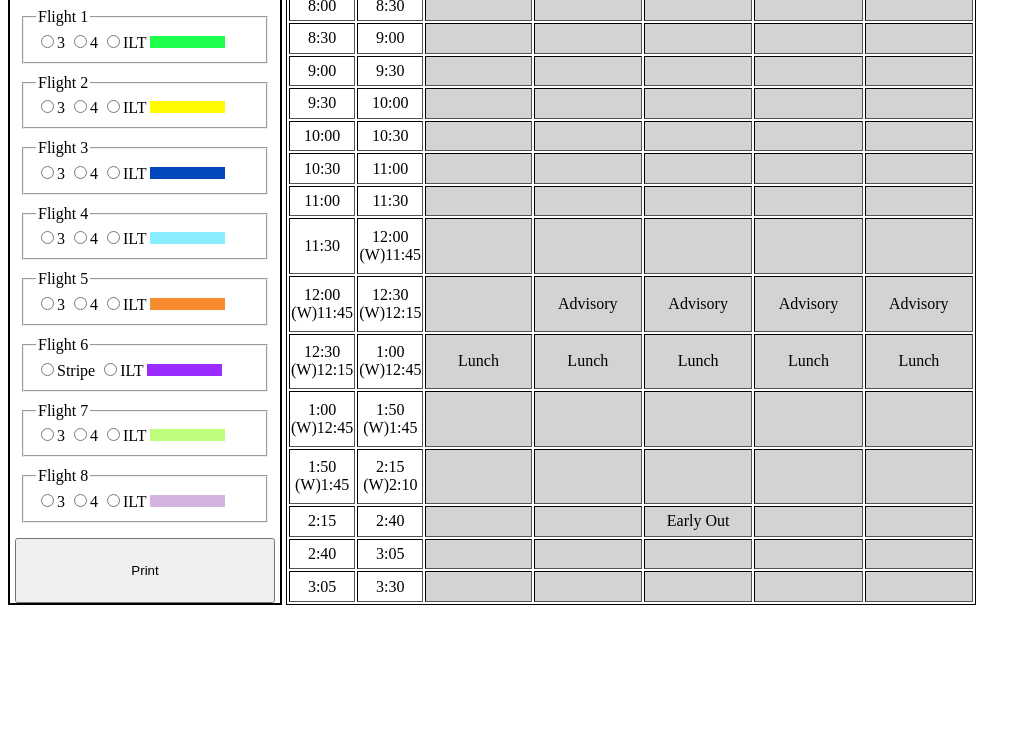
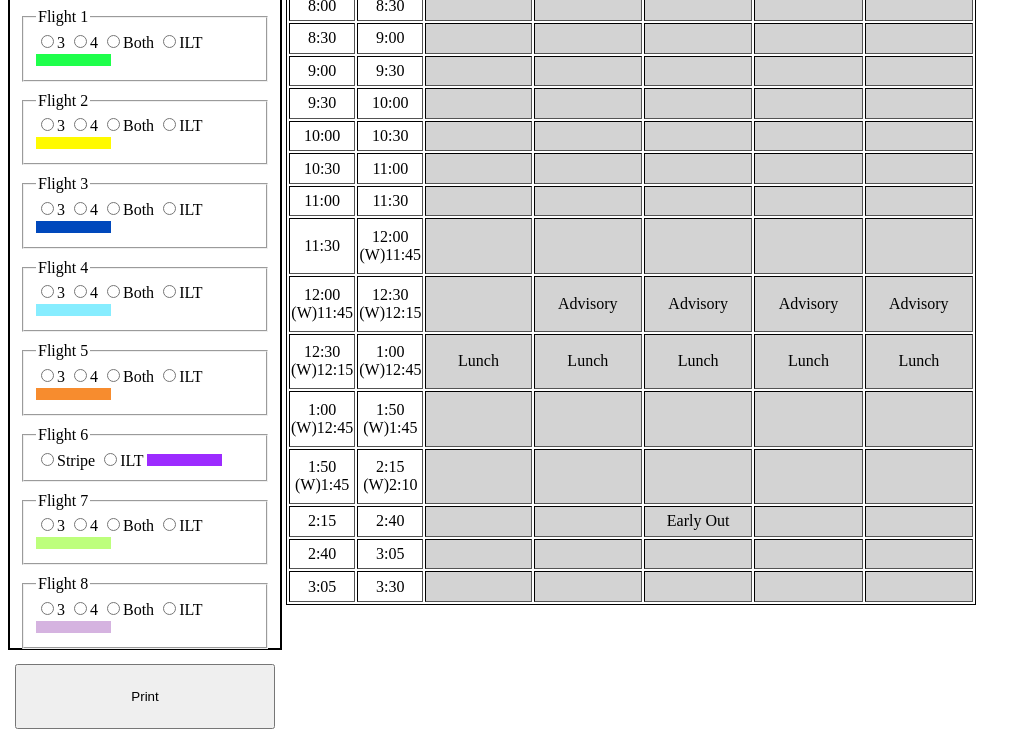
Before and after one commit to paceTechSchool/fountain-lake-demo, a plain HTML site: page index.html in a window 1280 px wide. Shown: the part 53-800 px from the top of the page, without its empty margins (0-1031 px from the left). Drawn offline with nearby package versions, Linux system fonts and the light colour scheme.

Commit message:
updated to include both function for all flights

```diff
--- a/index.html
+++ b/index.html
@@ -11,7 +11,7 @@
       }
       #leftcontainer {
       width: 270px;
-      height: 646px;
+      height: 691px;
       vertical-align: top;
       border: 2px solid black;
       display: inline-block;
@@ -110,6 +110,7 @@
     <legend>Flight 1</legend>
   	<input type="radio" name="flight1option" onclick="flight13();">3
   	<input type="radio" name="flight1option" onclick="flight14();">4
+    <input type="radio" name="flight1option" onclick="flight1b();">Both
   	<input type="radio" name="flight1option" onclick="flight1ilt();">ILT
     <div id="flight1colorkey"></div>
   </fieldset>
@@ -119,6 +120,7 @@
     <legend>Flight 2</legend>
   	<input type="radio" name="flight2option" onclick="flight23();">3
   	<input type="radio" name="flight2option" onclick="flight24();">4
+    <input type="radio" name="flight2option" onclick="flight2b();">Both
   	<input type="radio" name="flight2option" onclick="flight2ilt();">ILT
     <div id="flight2colorkey"></div>
     </fieldset>
@@ -128,6 +130,7 @@
     <legend>Flight 3</legend>
   	<input type="radio" name="flight3option" onclick="flight33();">3
   	<input type="radio" name="flight3option" onclick="flight34();">4
+    <input type="radio" name="flight3option" onclick="flight3b();">Both
   	<input type="radio" name="flight3option" onclick="flight3ilt();">ILT
    <div id="flight3colorkey"></div>
    </fieldset>
@@ -137,6 +140,7 @@
     <legend>Flight 4</legend>
   	<input type="radio" name="flight4option" onclick="flight43();">3
   	<input type="radio" name="flight4option" onclick="flight44();">4
+    <input type="radio" name="flight4option" onclick="flight4b();">Both
   	<input type="radio" name="flight4option" onclick="flight4ilt();">ILT
    <div id="flight4colorkey"></div>
    </fieldset>
@@ -146,6 +150,7 @@
     <legend>Flight 5</legend>
   	<input type="radio" name="flight5option" onclick="flight53();">3
   	<input type="radio" name="flight5option" onclick="flight54();">4
+    <input type="radio" name="flight5option" onclick="flight5b();">Both
   	<input type="radio" name="flight5option" onclick="flight5ilt();">ILT
    <div id="flight5colorkey"></div>
    </fieldset>
@@ -163,6 +168,7 @@
     <legend>Flight 7</legend>
   	<input type="radio" name="flight7option" onclick="flight73();">3
   	<input type="radio" name="flight7option" onclick="flight74();">4
+    <input type="radio" name="flight7option" onclick="flight7b();">Both
   	<input type="radio" name="flight7option" onclick="flight7ilt();">ILT
    <div id="flight7colorkey"></div>
    </fieldset>
@@ -172,6 +178,7 @@
     <legend>Flight 8</legend>
   	<input type="radio" name="flight8option" onclick="flight83();">3
     <input type="radio" name="flight8option" onclick="flight84();">4
+    <input type="radio" name="flight8option" onclick="flight8b();">Both
   	<input type="radio" name="flight8option" onclick="flight8ilt();">ILT
    <div id="flight8colorkey"></div>
    </fieldset>
@@ -357,6 +364,12 @@
       color(fb14[i],'#D3D3D3');
     }
   }
+  function flight1b(){
+    for(i=0;i<fb13.length;i++){
+      color(fb13[i],'#1eff4b');
+      color('th3','#1eff4b')
+    }
+  }
   //
   function flight23(){
     for(i=0;i<fb23.length;i++){
@@ -376,6 +389,12 @@
     }
     for(i=0;i<fb24.length;i++){
       color(fb24[i],'#D3D3D3');
+    }
+  }
+  function flight2b(){
+    for(i=0;i<fb23.length;i++){
+      color(fb23[i],'#fffa00');
+      color('w3','#fffa00')
     }
   }
   //
@@ -399,6 +418,12 @@
       color(fb34[i],'#D3D3D3');
     }
   }
+  function flight3b(){
+    for(i=0;i<fb33.length;i++){
+      color(fb33[i],'#0048bc');
+      color('f4','#0048bc');
+    }
+  }
   //
   function flight43(){
     for(i=0;i<fb43.length;i++){
@@ -420,6 +445,12 @@
       color(fb44[i],'#D3D3D3');
     }
   }
+  function flight4b(){
+    for(i=0;i<fb43.length;i++){
+      color(fb43[i],'#87edff');
+      color('w6','#87edff');
+    }
+  }
   //
   function flight53(){
     for(i=0;i<fb53.length;i++){
@@ -439,6 +470,12 @@
     }
     for(i=0;i<fb54.length;i++){
       color(fb54[i],'#D3D3D3');
+    }
+  }
+  function flight5b(){
+    for(i=0;i<fb53.length;i++){
+      color(fb53[i],'#f78c2e');
+      color('t8','#f78c2e');
     }
   }
   //
@@ -481,6 +518,12 @@
       color(fb74[i],'#D3D3D3');
     }
   }
+  function flight7b(){
+    for(i=0;i<fb73.length;i++){
+      color(fb73[i],'#bdff7c');
+      color('m12','#bdff7c');
+    }
+  }
   //
   function flight83(){
     for(i=0;i<fb83.length;i++){
@@ -502,6 +545,12 @@
       color(fb84[i],'#D3D3D3');
     }
   }
+  function flight8b(){
+    for(i=0;i<fb84.length;i++){
+      color(fb84[i],'#d5b3e0');
+      color('m13','#d5b3e0');
+    }
+  }
   //
   function printDiv(divName) {
      	var printContents = document.getElementById(divName).innerHTML;
```
